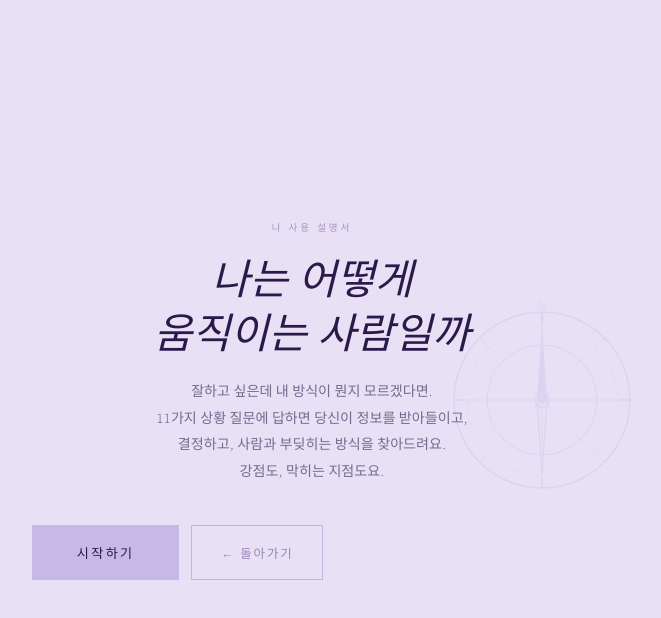
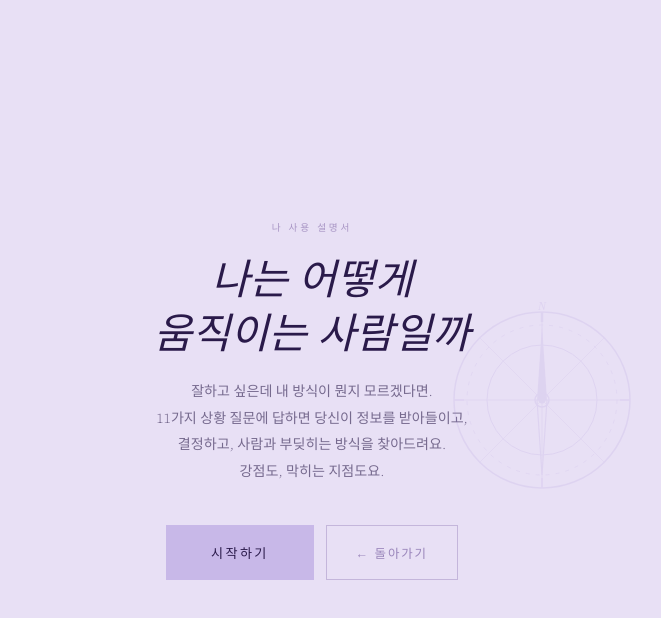
Before and after one commit to confidentha-ux/mind--mirror, a React (Create React App) app: page / in a window 1280 px wide. Both pictures are taken after a click on the element 664 px from the left and 842 px from the top of the page. Shown: the top 618 px of the page, without its empty margins (328-989 px from the left). Built offline with nearby package versions, Linux system fonts and the light colour scheme; the HTML template or start-up script is replaced by a standard one; a web font is replaced by a local one.

Commit message:
Update QuickTest.jsx

```diff
--- a/src/QuickTest.jsx
+++ b/src/QuickTest.jsx
@@ -113,7 +113,7 @@ const QUESTIONS = [
   },
   {
     id: 11,
-    text: "당신에게 중요한 두 가지가 충돌했다.\n\n예: 진실 vs 관계, 자유 vs 안정\n\n무엇을 기준으로 결정하나요?",
+    text: "당신에게 중요한 두 가지가 충돌했다.\n(예: 진실 vs 관계, 자유 vs 안정)\n\n무엇을 기준으로 결정하나요?",
     options: [
       { text: "더 옳다고 생각하는 것", type: "정확성 우선형" },
       { text: "더 오래 남을 것", type: "이해 후 행동형" },
@@ -399,7 +399,7 @@ export default function QuickTest({ onBack }) {
               </p>
             </div>
 
-            <div style={{display:"flex", gap:"0.75rem", flexWrap:"wrap", alignItems:"center"}}>
+            <div style={{display:"flex", gap:"0.75rem", flexWrap:"wrap", alignItems:"center", justifyContent:"center"}}>
               <button className="qt-start-btn" onClick={() => setStep("test")}>시작하기</button>
               {onBack && <button className="qt-back-btn" onClick={onBack}>← 돌아가기</button>}
             </div>
@@ -503,7 +503,7 @@ export default function QuickTest({ onBack }) {
               </p>
             </div>
 
-            <div style={{display:"flex", gap:"0.75rem", flexWrap:"wrap", alignItems:"center"}}>
+            <div style={{display:"flex", gap:"0.75rem", flexWrap:"wrap", alignItems:"center", justifyContent:"center"}}>
               <button className="qt-start-btn" onClick={restart}>다시 해보기</button>
               {onBack && <button className="qt-back-btn" onClick={onBack}>마음거울로 →</button>}
             </div>
```
